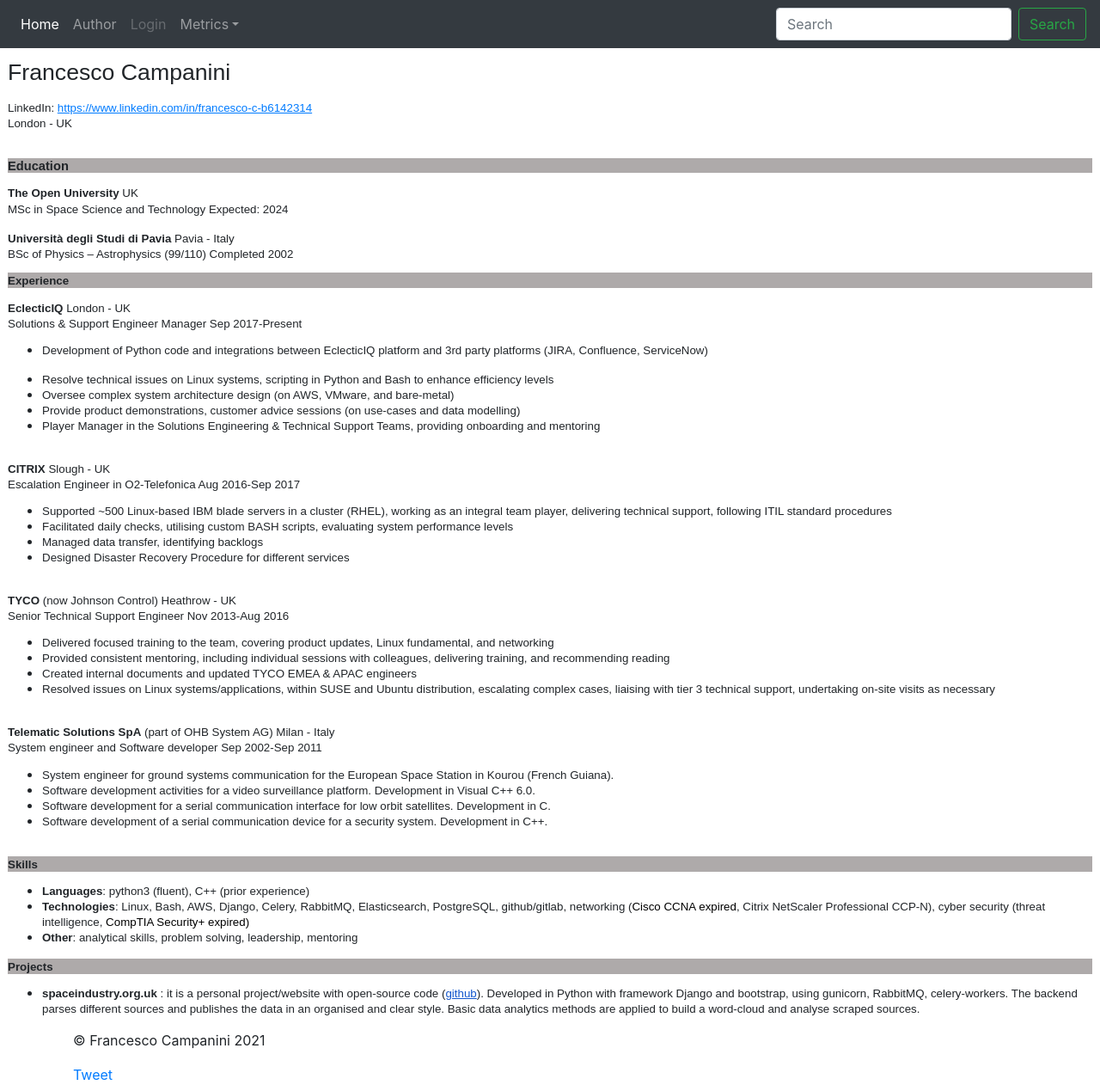
After one commit to f-campanini/space-industry, a Django app: page /author/ in a window 1280 px wide. The commit adds this page. Shown: the whole page at 86% size. Run offline with Django 3.2, Linux system fonts and the light colour scheme; parts of the project's set-up code (start-up, migrations or seed data) failed here and were passed over; some libraries are stand-ins or nearby versions.

Commit message:
added the author page

```diff
--- a/scraping/views.py
+++ b/scraping/views.py
@@ -14,6 +14,9 @@ from .metrics import run_wordcloud
 def home(request):
     sources = Source.objects.filter(active=1)
     return render(request, 'home.html', {'sources':sources,})
+
+def author(request):
+    return render(request, 'author.html')
 
 def news_bysource(request, source_id):
     news = News.objects.filter(source=source_id).order_by('-updated_at')
--- a/spaceindustry/urls.py
+++ b/spaceindustry/urls.py
@@ -6,6 +6,7 @@ from scraping import views
 
 urlpatterns = [
     path('', views.home , name='home'), # homepage
+    path('author/', views.author, name='author'), # link to author page
     path('sources/<int:source_id>/', views.news_bysource, name="news_by_source"),
 #    path('admin/', admin.site.urls),
     path('metrics/word_cloud/', views.display_wordcloud, name="word_cloud"),
--- /dev/null
+++ b/templates/author.html
@@ -0,0 +1,214 @@
+{% extends 'base.html' %}
+
+{% block content %}
+
+
+<div class="author" style="margin-bottom: 0cm; margin-top: 2cm; margin-left: 9px; margin-right: 9px; line-height: 100%; text-decoration: none">
+
+	<p text-align:center>
+		<font face="Arial, serif">
+			<font size="2" style="font-size: 20pt" >Francesco Campanini</font>
+		</font>
+    </p>
+
+	<p style="margin-bottom: 0cm; margin-top: 20px; line-height: 100%; text-decoration: none">
+		<font face="Arial, serif">
+			<font size="2" style="font-size: 10pt">LinkedIn:
+				<a class="western" href="https://www.linkedin.com/in/francesco-c-b6142314">
+				<u>https://www.linkedin.com/in/francesco-c-b6142314</u></a>
+				<p>London - UK</p>
+			</font>
+		</font>
+	</p>
+
+	<p style="margin-bottom: 0cm; line-height: 100%; text-decoration: none">
+	<br/>
+	</p>
+
+	<p style="margin-bottom: 0cm; line-height: 100%; background: #aeaaaa; text-decoration: none">
+	<font face="Arial, serif"><font size="2" style="font-size: 11pt"><b>Education</b></font></font></p>
+	<p style="margin-top: 0.35cm; margin-bottom: 0cm; line-height: 115%; text-decoration: none">
+	<font face="Arial, serif"><font size="2" style="font-size: 10pt"><b>The
+	Open University</b></font></font><font face="Arial, serif"><font size="2" style="font-size: 10pt">										UK</font></font></p>
+	<p style="margin-bottom: 0cm; line-height: 100%; text-decoration: none">
+	<font face="Arial, serif"><font size="2" style="font-size: 10pt">MSc
+	in Space Science and Technology								Expected: 2024</font></font></p>
+	<p style="margin-bottom: 0cm; line-height: 100%; text-decoration: none">
+	<br/>
+
+	</p>
+	<p style="margin-bottom: 0cm; line-height: 100%; text-decoration: none">
+	<font face="Arial, serif"><font size="2" style="font-size: 10pt"><b>Università
+	degli Studi di Pavia	</b></font></font><font face="Arial, serif"><font size="2" style="font-size: 10pt">								Pavia
+	- Italy</font></font></p>
+	<p style="margin-right: 0.2cm; margin-bottom: 0.35cm; line-height: 100%; text-decoration: none">
+	<font face="Arial, serif"><font size="2" style="font-size: 10pt">BSc
+	of Physics – Astrophysics (99/110)								Completed 2002</font></font></p>
+	<p style="margin-bottom: 0cm; line-height: 100%; background: #aeaaaa; text-decoration: none">
+	<font face="Arial, serif"><font size="2" style="font-size: 10pt"><b>Experience</b></font></font></p>
+	<p style="margin-top: 0.35cm; margin-bottom: 0cm; line-height: 100%; text-decoration: none">
+	<font face="Arial, serif"><font size="2" style="font-size: 10pt"><b>EclecticIQ	</b></font></font><font face="Arial, serif"><font size="2" style="font-size: 10pt">										London
+	- UK</font></font></p>
+	<p style="margin-bottom: 0.35cm; line-height: 100%; text-decoration: none">
+	<font face="Arial, serif"><font size="2" style="font-size: 10pt">Solutions
+	&amp; Support Engineer Manager								Sep 2017-Present</font></font></p>
+	<ul>
+		<li><p style="margin-bottom: 0cm; line-height: 100%; text-decoration: none">
+		<font face="Arial, serif"><font size="2" style="font-size: 10pt">Development
+		of Python code and integrations between EclecticIQ platform and 3rd
+		party platforms (JIRA, Confluence, ServiceNow)</font></font></p>
+	</ul>
+	<ul>
+		<li><p style="margin-bottom: 0cm; line-height: 100%; text-decoration: none">
+		<font face="Arial, serif"><font size="2" style="font-size: 10pt">Resolve
+		technical issues on Linux systems, scripting in Python and Bash to
+		enhance efficiency levels</font></font></p>
+		<li><p style="margin-bottom: 0cm; line-height: 100%; text-decoration: none">
+		<font face="Arial, serif"><font size="2" style="font-size: 10pt">Oversee
+		complex system architecture design (on AWS, VMware, and bare-metal)</font></font></p>
+		<li><p style="margin-bottom: 0cm; line-height: 100%; text-decoration: none">
+		<font face="Arial, serif"><font size="2" style="font-size: 10pt">Provide
+		product demonstrations, customer advice sessions (on use-cases and
+		data modelling)</font></font></p>
+		<li><p style="margin-bottom: 0cm; line-height: 100%; text-decoration: none">
+		<font face="Arial, serif"><font size="2" style="font-size: 10pt">Player
+		Manager in the Solutions Engineering &amp; Technical Support Teams,
+		providing onboarding and mentoring</font></font></p>
+	</ul>
+
+	<p style="margin-bottom: 0cm; line-height: 100%; text-decoration: none">
+	<br/>
+	</p>
+
+	<p style="margin-bottom: 0cm; line-height: 100%; text-decoration: none">
+	<font face="Arial, serif"><font size="2" style="font-size: 10pt"><b>CITRIX	</b></font></font><font face="Arial, serif"><font size="2" style="font-size: 10pt">								</font></font><font face="Arial, serif"><font size="2" style="font-size: 10pt">	</font></font><font face="Arial, serif"><font size="2" style="font-size: 10pt">		</font></font><font face="Arial, serif"><font size="2" style="font-size: 10pt">Slough
+	- UK </font></font>
+	</p>
+	<p style="margin-bottom: 0.35cm; line-height: 100%; text-decoration: none">
+	<font face="Arial, serif"><font size="2" style="font-size: 10pt">Escalation
+	Engineer in O2-Telefonica</font></font><font face="Arial, serif"><font size="2" style="font-size: 10pt">								Aug
+	2016-Sep 2017</font></font></p>
+	<ul>
+		<li><p style="margin-bottom: 0cm; line-height: 100%; text-decoration: none">
+		<font face="Arial, serif"><font size="2" style="font-size: 10pt">Supported
+		~500 Linux-based IBM blade servers in a cluster (RHEL), working as
+		an integral team player, delivering technical support, following
+		ITIL standard procedures</font></font></p>
+		<li><p style="margin-bottom: 0cm; line-height: 100%; text-decoration: none">
+		<font face="Arial, serif"><font size="2" style="font-size: 10pt">Facilitated
+		daily checks, utilising custom BASH scripts, evaluating system
+		performance levels</font></font></p>
+		<li><p style="margin-bottom: 0cm; line-height: 100%; text-decoration: none">
+		<font face="Arial, serif"><font size="2" style="font-size: 10pt">Managed
+		data transfer, identifying backlogs </font></font>
+		</p>
+		<li><p style="margin-bottom: 0cm; line-height: 100%; text-decoration: none">
+		<font face="Arial, serif"><font size="2" style="font-size: 10pt">Designed
+		Disaster Recovery Procedure for different services</font></font></p>
+	</ul>
+
+	<p style="margin-bottom: 0cm; line-height: 100%; text-decoration: none">
+	<br/>
+	</p>
+
+	<p style="margin-bottom: 0cm; line-height: 100%; text-decoration: none">
+	<font face="Arial, serif"><font size="2" style="font-size: 10pt"><b>TYCO</b></font></font><font face="Arial, serif"><font size="2" style="font-size: 10pt">
+	(now Johnson Control)									</font></font><font face="Arial, serif"><font size="2" style="font-size: 10pt">Heathrow
+	- UK</font></font></p>
+	<p style="margin-bottom: 0.35cm; line-height: 100%; text-decoration: none">
+	<font face="Arial, serif"><font size="2" style="font-size: 10pt">Senior
+	</font></font><font face="Arial, serif"><font size="2" style="font-size: 10pt">Technical
+	Support Engineer								</font></font><font face="Arial, serif"><font size="2" style="font-size: 10pt">Nov
+	2013-Aug 2016</font></font></p>
+	<ul>
+		<li><p style="margin-bottom: 0cm; line-height: 100%; text-decoration: none">
+		<font face="Arial, serif"><font size="2" style="font-size: 10pt">Delivered
+		focused training to the team, covering product updates, Linux
+		fundamental, and networking</font></font></p>
+		<li><p style="margin-bottom: 0cm; line-height: 100%; text-decoration: none">
+		<font face="Arial, serif"><font size="2" style="font-size: 10pt">Provided
+		consistent mentoring, including individual sessions with colleagues,
+		delivering training, and recommending reading </font></font>
+		</p>
+		<li><p style="margin-bottom: 0cm; line-height: 100%; text-decoration: none">
+		<font face="Arial, serif"><font size="2" style="font-size: 10pt">Created
+		internal documents and updated TYCO EMEA &amp; APAC engineers</font></font></p>
+		<li><p style="margin-bottom: 0cm; line-height: 100%; text-decoration: none">
+		<font face="Arial, serif"><font size="2" style="font-size: 10pt">Resolved
+		issues on Linux systems/applications, within SUSE and Ubuntu
+		distribution, escalating complex cases, liaising with tier 3
+		technical support, undertaking on-site visits as necessary</font></font></p>
+	</ul>
+
+	<p style="margin-bottom: 0cm; line-height: 100%; text-decoration: none">
+	<br/>
+	</p>
+
+	<p style="margin-bottom: 0cm; line-height: 100%; text-decoration: none">
+	<font face="Arial, serif"><font size="2" style="font-size: 10pt"><b>Telematic
+	Solutions SpA</b></font></font><font face="Arial, serif"><font size="2" style="font-size: 10pt">
+	(part of OHB System AG)						</font></font><font face="Arial, serif"><font size="2" style="font-size: 10pt">Milan</font></font><font face="Arial, serif"><font size="2" style="font-size: 10pt">
+	-</font></font><font face="Arial, serif"><font size="2" style="font-size: 10pt">
+	Italy</font></font></p>
+	<p style="margin-bottom: 0.35cm; line-height: 100%; text-decoration: none">
+	<font face="Arial, serif"><font size="2" style="font-size: 10pt">System
+	engineer and Software developer							</font></font><font face="Arial, serif"><font size="2" style="font-size: 10pt">Sep
+	2002-Sep 2011</font></font></p>
+	<ul>
+		<li><p style="margin-bottom: 0cm; line-height: 100%; text-decoration: none">
+		<font face="Arial, serif"><font size="2" style="font-size: 10pt">System
+		engineer for ground systems communication for the European Space
+		Station in Kourou (French </font></font><font face="Arial, serif"><font size="2" style="font-size: 10pt">Guiana</font></font><font face="Arial, serif"><font size="2" style="font-size: 10pt">).</font></font></p>
+		<li><p style="margin-bottom: 0cm; line-height: 100%; text-decoration: none">
+		<font face="Arial, serif"><font size="2" style="font-size: 10pt">Software
+		development activities for a video surveillance platform.
+		Development in Visual C++ 6.0.</font></font></p>
+		<li><p style="margin-bottom: 0cm; line-height: 100%; text-decoration: none">
+		<font face="Arial, serif"><font size="2" style="font-size: 10pt">Software
+		development for a serial communication interface for low orbit
+		</font></font><font face="Arial, serif"><font size="2" style="font-size: 10pt">satellites</font></font><font face="Arial, serif"><font size="2" style="font-size: 10pt">.
+		Development in C.</font></font></p>
+		<li><p style="margin-bottom: 0cm; line-height: 100%; text-decoration: none">
+		<font face="Arial, serif"><font size="2" style="font-size: 10pt">Software
+		development of a serial communication device for a security system.
+		Development in C++.</font></font></p>
+	</ul>
+
+	<p style="margin-bottom: 0cm; line-height: 100%; text-decoration: none">
+	<br/>
+	</p>
+
+	<p style="margin-bottom: 0cm; line-height: 100%; background: #aeaaaa; text-decoration: none">
+	<font face="Arial, serif"><font size="2" style="font-size: 10pt"><b>Skills</b></font></font></p>
+	<ul>
+		<li><p align="left" style="margin-top: 0.35cm; margin-bottom: 0cm; line-height: 100%; page-break-inside: auto; orphans: 2; widows: 2; background: transparent; text-decoration: none; page-break-after: auto">
+		<font face="Arial, serif"><font size="2" style="font-size: 10pt"><b>Languages</b></font></font><font face="Arial, serif"><font size="2" style="font-size: 10pt">:
+		python3 (fluent), C++ (prior experience)</font></font></p>
+		<li><p align="left" style="margin-bottom: 0cm; line-height: 100%; page-break-inside: auto; orphans: 2; widows: 2; background: transparent; text-decoration: none; page-break-after: auto">
+		<font face="Arial, serif"><font size="2" style="font-size: 10pt"><b>Technologies</b></font></font><font face="Arial, serif"><font size="2" style="font-size: 10pt">:
+		Linux, Bash, AWS, Django, Celery, RabbitMQ, Elasticsearch,
+		PostgreSQL, github/gitlab, networking (</font></font><span style="font-variant: normal"><font color="#000000"><span style="text-decoration: none"><font face="Arial, serif"><font size="2" style="font-size: 10pt"><span style="font-style: normal"><span style="background: transparent">Cisco
+		CCNA expired</span></span></font></font></span></font></span><font face="Arial, serif"><font size="2" style="font-size: 10pt">,
+		Citrix NetScaler Professional  CCP-N), cyber security (threat
+		intelligence, </font></font><span style="font-variant: normal"><font color="#000000"><span style="text-decoration: none"><font face="Arial, serif"><font size="2" style="font-size: 10pt"><span style="font-style: normal"><span style="background: transparent">CompTIA
+		Security+ expired)</span></span></font></font></span></font></span></p>
+		<li><p align="left" style="margin-bottom: 0.35cm; line-height: 100%; page-break-inside: auto; orphans: 2; widows: 2; background: transparent; text-decoration: none; page-break-after: auto">
+		<font face="Arial, serif"><font size="2" style="font-size: 10pt"><b>Other</b></font></font><font face="Arial, serif"><font size="2" style="font-size: 10pt">:
+		analytical skills, problem solving, leadership, mentoring</font></font></p>
+	</ul>
+	<p style="margin-bottom: 0cm; line-height: 100%; background: #aeaaaa; text-decoration: none">
+	<font face="Arial, serif"><font size="2" style="font-size: 10pt"><b>Projects</b></font></font></p>
+	<ul>
+		<li><p style="margin-top: 0.35cm; margin-bottom: 0cm; line-height: 100%; text-decoration: none">
+		<font face="Arial, serif"><font size="2" style="font-size: 10pt"><b>spaceindustry.org.uk</b></font></font><font face="Arial, serif"><font size="2" style="font-size: 10pt">
+		: it is a personal project/website with open-source code (</font></font><a class="western" href="https://github.com/f-campanini/space-industry/blob/main/README.md"><font color="#1155cc"><font face="Arial, serif"><font size="2" style="font-size: 10pt"><u>github</u></font></font></font></a><font face="Arial, serif"><font size="2" style="font-size: 10pt">).
+		Developed in Python with framework Django and bootstrap, using
+		gunicorn, RabbitMQ, celery-workers. The backend parses different
+		sources and publishes the data in an organised and clear style.
+		Basic data analytics methods are applied to build a word-cloud and
+		analyse scraped sources.</font></font></p>
+	</ul>
+
+</div>
+
+{% endblock content %}
--- a/templates/base.html
+++ b/templates/base.html
@@ -62,7 +62,7 @@
             <a class="nav-link" href="/">Home <span class="sr-only">(current)</span></a>
         </li>
         <li class="nav-item">
-            <a class="nav-link" href="#" aria-disabled="true">Authors</a>
+            <a class="nav-link" href="{% url 'author' %}" aria-disabled="false">Author</a>
         </li>
         <li class="nav-item">
             <a class="nav-link disabled" href="#" tabindex="-1" aria-disabled="true">Login</a>
@@ -82,6 +82,7 @@
     </div>
     </nav>
     <p></p>
+
     {% block content %}
     {% endblock content %}
 
```
